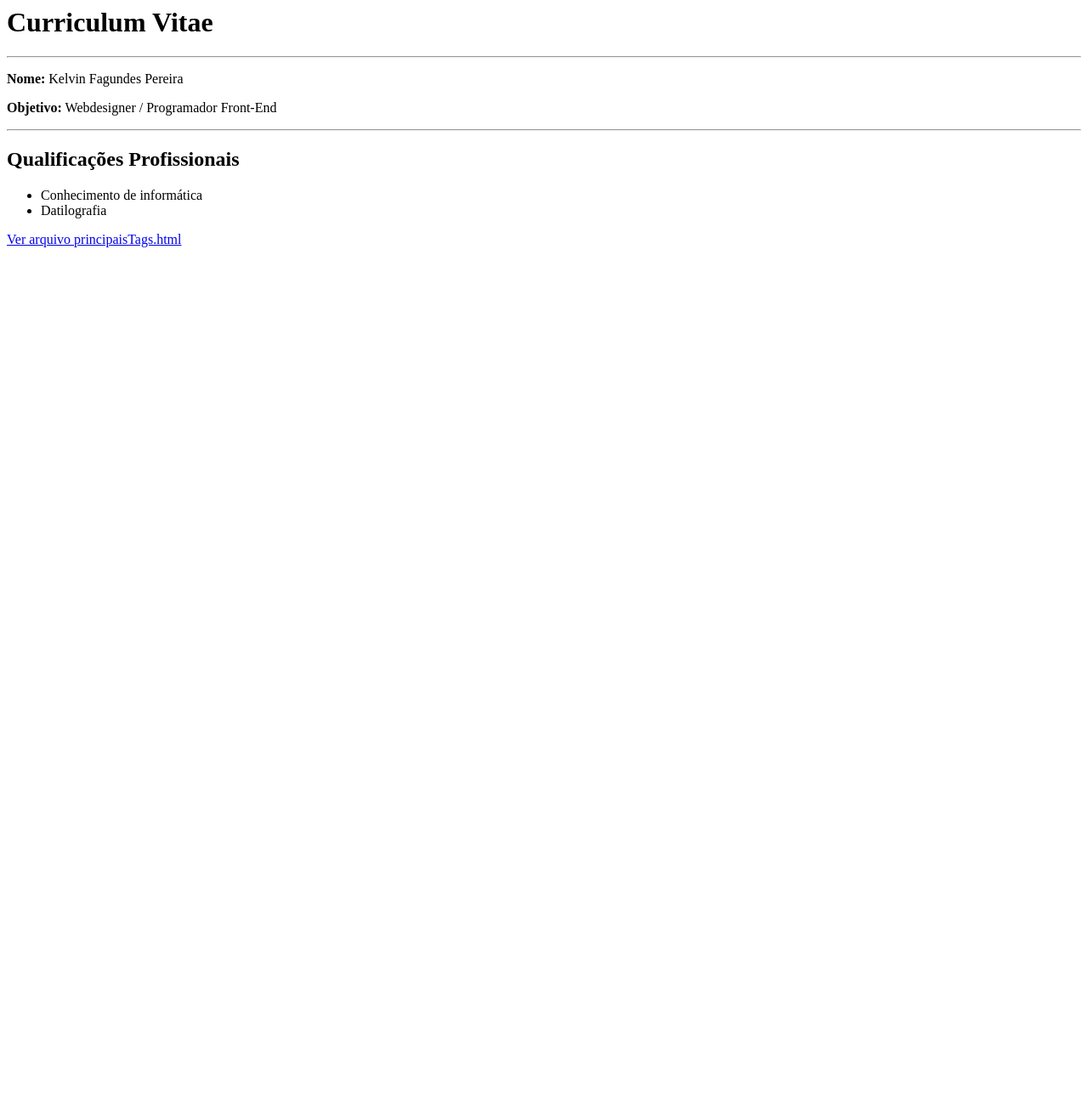
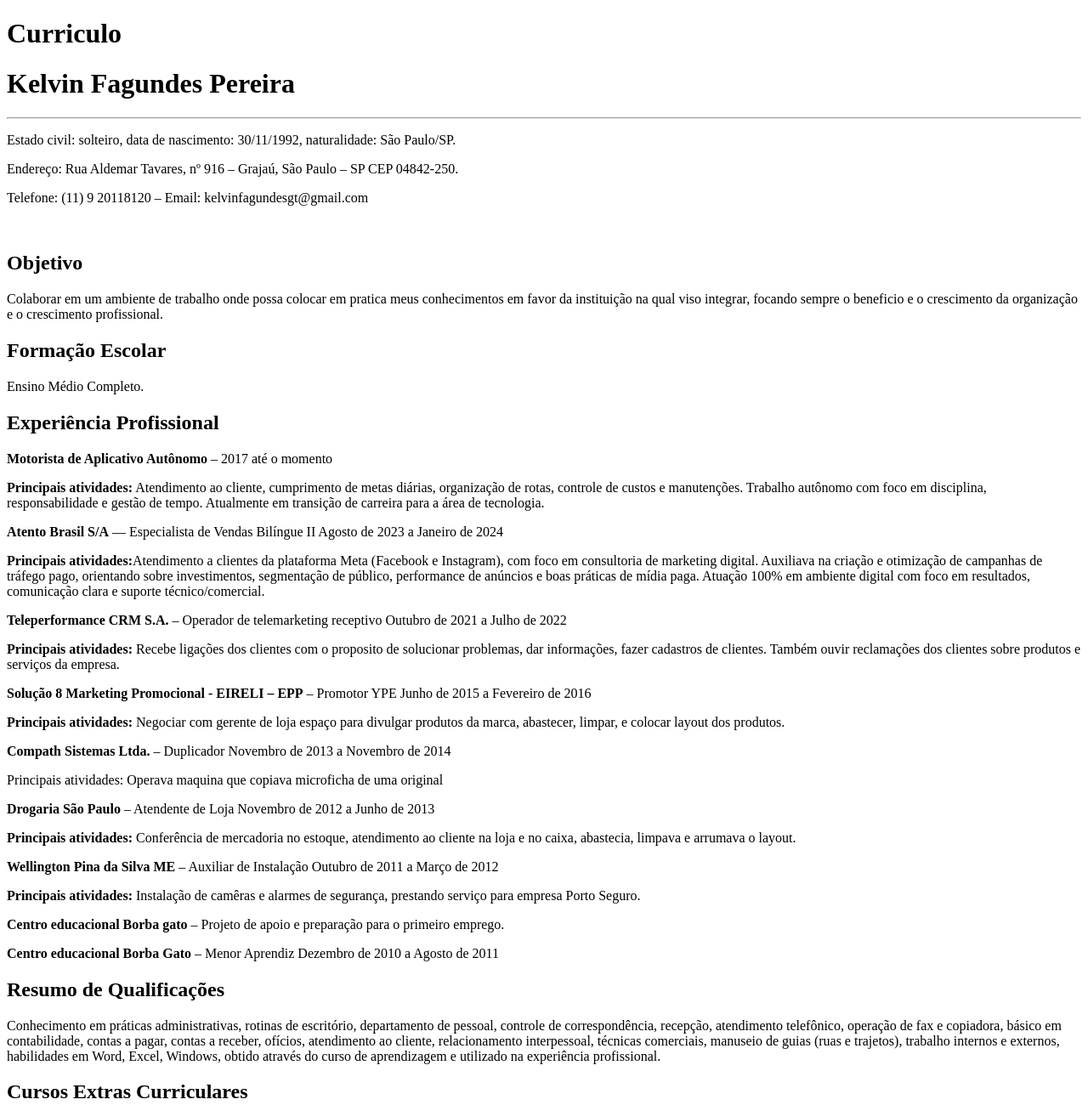
Before and after one commit to kelvinfagundes/curriculo, a plain HTML site: page index.html in a window 1280 px wide. Shown: the top 1300 px of the page at 85% size. Before the commit the page ends 800 px from the top, so only its background shows below. Drawn offline with Linux system fonts and the light colour scheme.

Commit message:
Adicionei meus dados reais no currículo e corrigi datas

```diff
--- a/index.html
+++ b/index.html
@@ -1,15 +1,108 @@
-<h1>Curriculum Vitae</h1>
+<!DOCTYPE html>
+<html lang="pt-br">
+
+<head>
+    <meta charset="UTF-8">
+    <title>Document</title>
+    <meta name="description" content="descrição legal da minha página">
+    <meta name="author" content="Kelvin Fagundes Pereira">
+    <meta name="keywords" content="html, css, javascript">
+</head>
+
+<body>
+<h1>Curriculo</h1>
+<h1>Kelvin Fagundes Pereira</h1>
 <hr>
+<p>Estado civil: solteiro, data de nascimento: 30/11/1992, naturalidade:
+São Paulo/SP.</p>
+<p>Endereço: Rua Aldemar Tavares, nº 916 – Grajaú, São Paulo – SP
+CEP 04842-250.</p>
+<p>Telefone: (11) 9 20118120 – Email: kelvinfagundesgt@gmail.com</p>
+<br>
+<h2>Objetivo</h2>
+<p> Colaborar em um ambiente de trabalho onde possa colocar em pratica meus
+conhecimentos em favor da instituição na qual viso integrar, focando sempre
+o beneficio e o crescimento da organização e o crescimento profissional.</p>
+<h2>Formação Escolar</h2>
+<p>Ensino Médio Completo.</p>
+<h2>Experiência Profissional</h2>
+<p><b>Motorista de Aplicativo Autônomo</b> – 2017 até o momento</p>
+<p><b>Principais atividades:</b> Atendimento ao cliente, cumprimento de metas diárias, organização de rotas, controle de custos e manutenções. Trabalho autônomo com foco em disciplina, responsabilidade e gestão de tempo. Atualmente em transição de carreira para a área de tecnologia.</p>
+<p><b>Atento Brasil S/A</b> — Especialista de Vendas Bilíngue II
+Agosto de 2023 a Janeiro de 2024</p>
+<p><b>Principais atividades:</b>Atendimento a clientes da plataforma Meta (Facebook e Instagram), com foco em consultoria de marketing digital. Auxiliava na criação e otimização de campanhas de tráfego pago, orientando sobre investimentos, segmentação de público, performance de anúncios e boas práticas de mídia paga. Atuação 100% em ambiente digital com foco em resultados, comunicação clara e suporte técnico/comercial.</p>
+<p><b>Teleperformance CRM S.A.</b> – Operador de telemarketing receptivo
+Outubro de 2021 a Julho de 2022</p>
+<p><b>Principais atividades:</b> Recebe ligações dos clientes com o proposito de
+solucionar problemas, dar informações, fazer cadastros de clientes.
+Também ouvir reclamações dos clientes sobre produtos e serviços da
+empresa.</p>
+<p><b>Solução 8 Marketing Promocional - EIRELI – EPP</b> – Promotor YPE
+Junho de 2015 a Fevereiro de 2016</p>
+<p><b>Principais atividades:</b> Negociar com gerente de loja espaço para
+divulgar produtos da marca, abastecer, limpar, e colocar layout dos
+produtos.</p>
+<p><b>Compath Sistemas Ltda.</b> – Duplicador
+Novembro de 2013 a Novembro de 2014</p>
+<p>Principais atividades: Operava maquina que copiava microficha de uma
+original</p>
+<p><b>Drogaria São Paulo</b> – Atendente de Loja
+Novembro de 2012 a Junho de 2013</p>
+<p><b>Principais atividades:</b> Conferência de mercadoria no estoque, atendimento
+ao cliente na loja e no caixa, abastecia, limpava e arrumava o layout.</p>
+<p><b>Wellington Pina da Silva ME</b> – Auxiliar de Instalação
+Outubro de 2011 a Março de 2012</p>
+<p><b>Principais atividades:</b> Instalação de camêras e alarmes de segurança,
+prestando serviço para empresa Porto Seguro.</p>
+<p><b>Centro educacional Borba gato</b> – Projeto de apoio e preparação para o
+primeiro emprego.</p>
+<p><b>Centro educacional Borba Gato</b> – Menor Aprendiz
+Dezembro de 2010 a Agosto de 2011</p>
+<h2>Resumo de Qualificações</h2>
+<p>Conhecimento em práticas administrativas, rotinas de escritório,
+departamento de pessoal, controle de correspondência, recepção,
+atendimento telefônico, operação de fax e copiadora, básico em
+contabilidade, contas a pagar, contas a receber, ofícios, atendimento ao
+cliente, relacionamento interpessoal, técnicas comerciais, manuseio de
+guias (ruas e trajetos), trabalho internos e externos, habilidades em
+Word, Excel, Windows, obtido através do curso de aprendizagem e
+utilizado na experiência profissional.</p>
+<h2>Cursos Extras Curriculares</h2>
+<p><b>Lógica de Programação.</b> SENAI</p>
+<p>Concluído em Julho de 2020 com duração 14 horas.</p>
+<p><b>Principais conceitos aprendidos</b></p>
+<ul>
+    <li>Representações de um algoritmo</li>
+    <li>Tipos de dados</li>
+    <li>Variáveis Indexadas</li>
+    <li>Expressões Aritméticas, Literais e Lógicas</li>
+    <li>Estruturas de Condição</li>
+    <li>Estruturas de Repetição</li>
+</ul>
+<p><b>Tecnologia da Informação e Comunicação.</b> SENAI</p>
+<p>Concluído em Julho de 2020 com duração 14 horas.</p>
+<p><b>Principais conceitos aprendidos</b></p>
+<ul>
+    <li>Sistema de Informações</li>
+    <li>Internet – Hardware, Software e Comunicações – O Futuro</li>
+    <li>Comércio Eletrônico – Tecnologia e Ensino</li>
+    <li>Segurança – Governo Eletrônico</li>
+    <li>Perfil do Profissional</li>
+</ul>
+<p><b>Curso de Web Design Completo.</b> Udemy</p>
+<p>Concluido em Julho de 2021 com duração 54.5 horas.</p>
+<ul>
+    <li>Principais conceitos aprendidos</li>
+    <li>HTML5</li>
+    <li>CSS3</li>
+    <li>Java Script</li>
+    <li>Projetos</li>
+</ul>
+<h2>Conclusões Finais</h2>
+<p>Em Busca de uma oportunidade para desenvolver e melhorar meus
+conhecimentos, e também algo que possa me instruir de forma crescente
+e contínua, visando sempre o crescimento entre eu e a empresa.</p>
 
-<p><b>Nome:</b> Kelvin Fagundes Pereira</p>
-<p><b>Objetivo:</b> Webdesigner / Programador Front-End</p>
+</body>
 
-<hr>
-
-<h2>Qualificações Profissionais</h2>
-
-<ul>
-    <li>Conhecimento de informática</li>
-    <li>Datilografia</li>
-</ul>
-<p><a href="principaisTags.html" >Ver arquivo principaisTags.html</a></p>
+</html>
```
